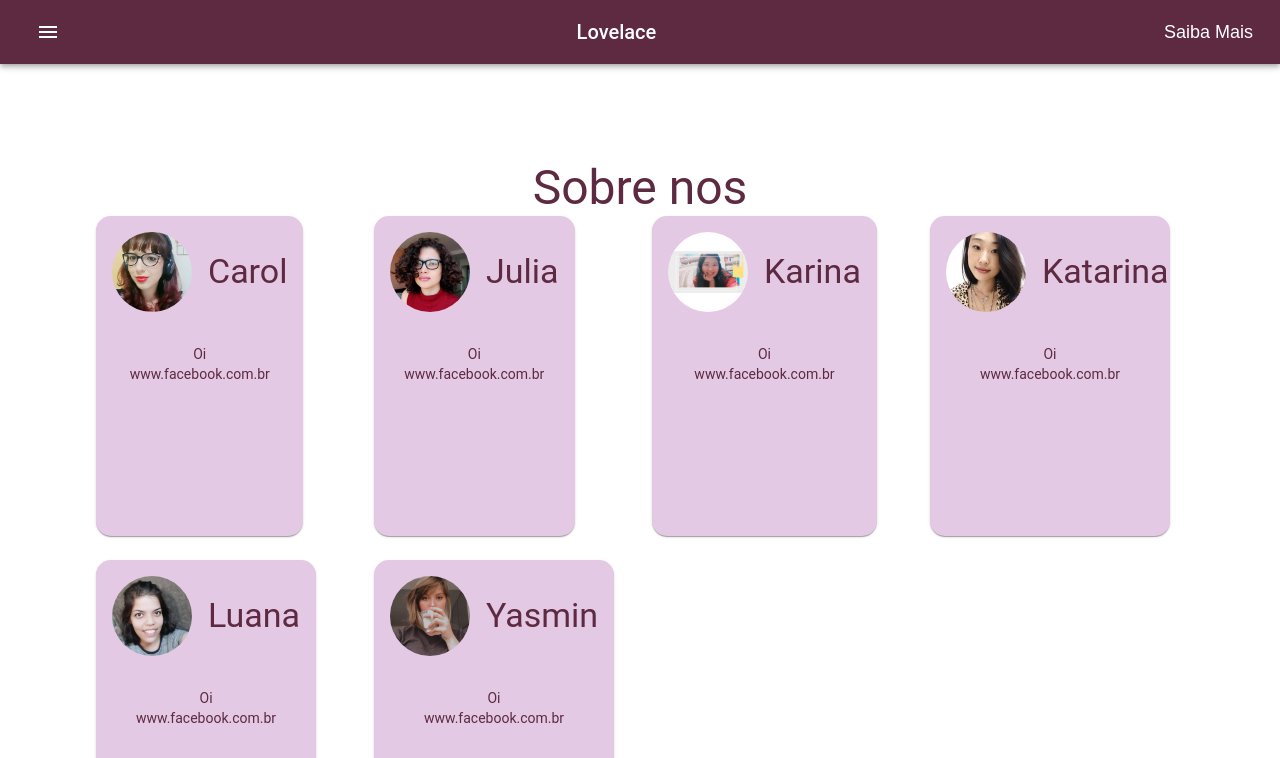
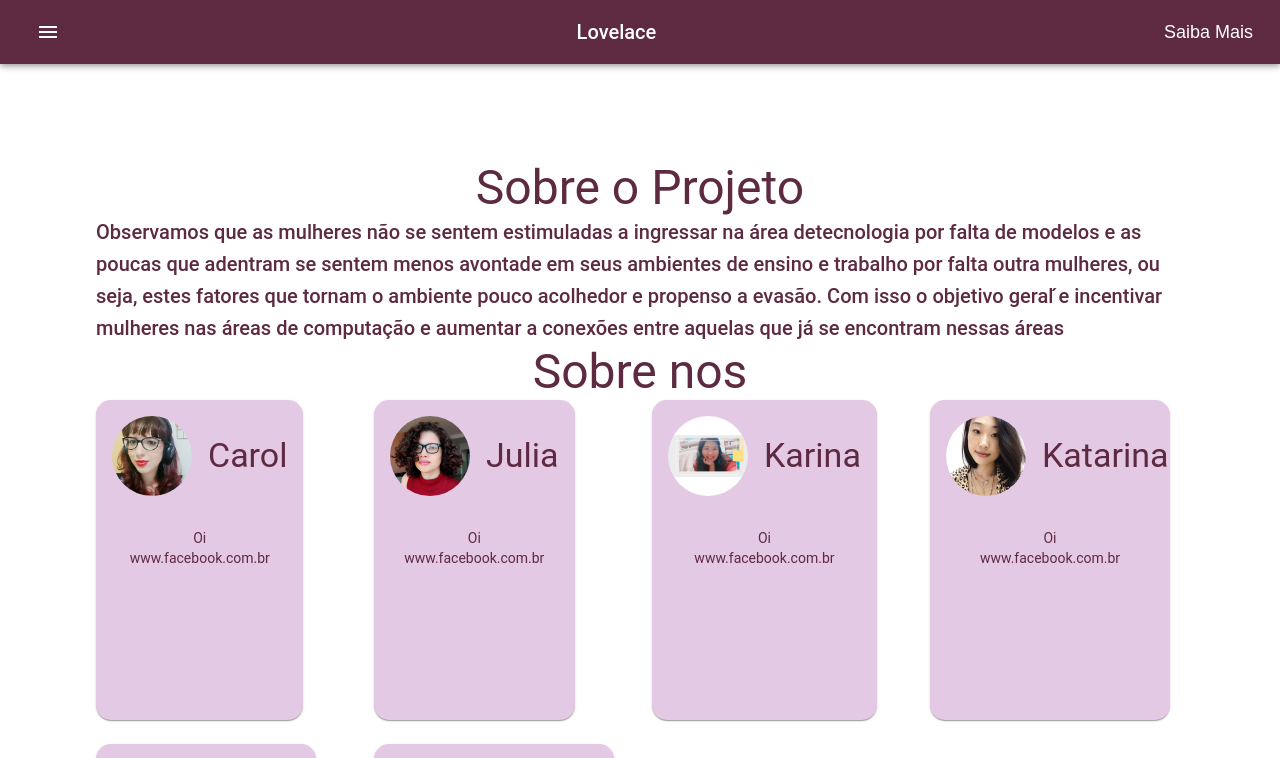
Before and after one commit to karinahuh/RP2, a React (Create React App) app: page /sobre-nos in a window 1280 px wide. Shown: the top 758 px of the page. Built offline with nearby package versions, Linux system fonts and the light colour scheme.

Commit message:
make it better

```diff
--- a/src/pages/AboutUs.tsx
+++ b/src/pages/AboutUs.tsx
@@ -19,6 +19,9 @@ export default function AboutUs() {
       <>
       <Header/>
       <div className={classes.root}>
+      <Typography variant='h3' color='primary'>Sobre o Projeto</Typography>
+      <Typography variant='h6' color='primary'>Observamos que as mulheres não se sentem estimuladas a ingressar na área detecnologia por falta de modelos e as poucas que adentram se sentem menos avontade em seus ambientes de ensino e trabalho por falta outra mulheres,  ou seja, estes fatores que tornam o ambiente pouco acolhedor e propenso a evasão. Com isso o objetivo geral ́e incentivar mulheres nas áreas de computação e aumentar a conexões entre aquelas que já se encontram nessas áreas</Typography>
+      <Typography variant='h3' color='primary'>  </Typography>
       <Typography variant='h3' color='primary'>Sobre nos</Typography>
       <Grid container spacing={3}>
         <Grid container item xs={3}>
```
